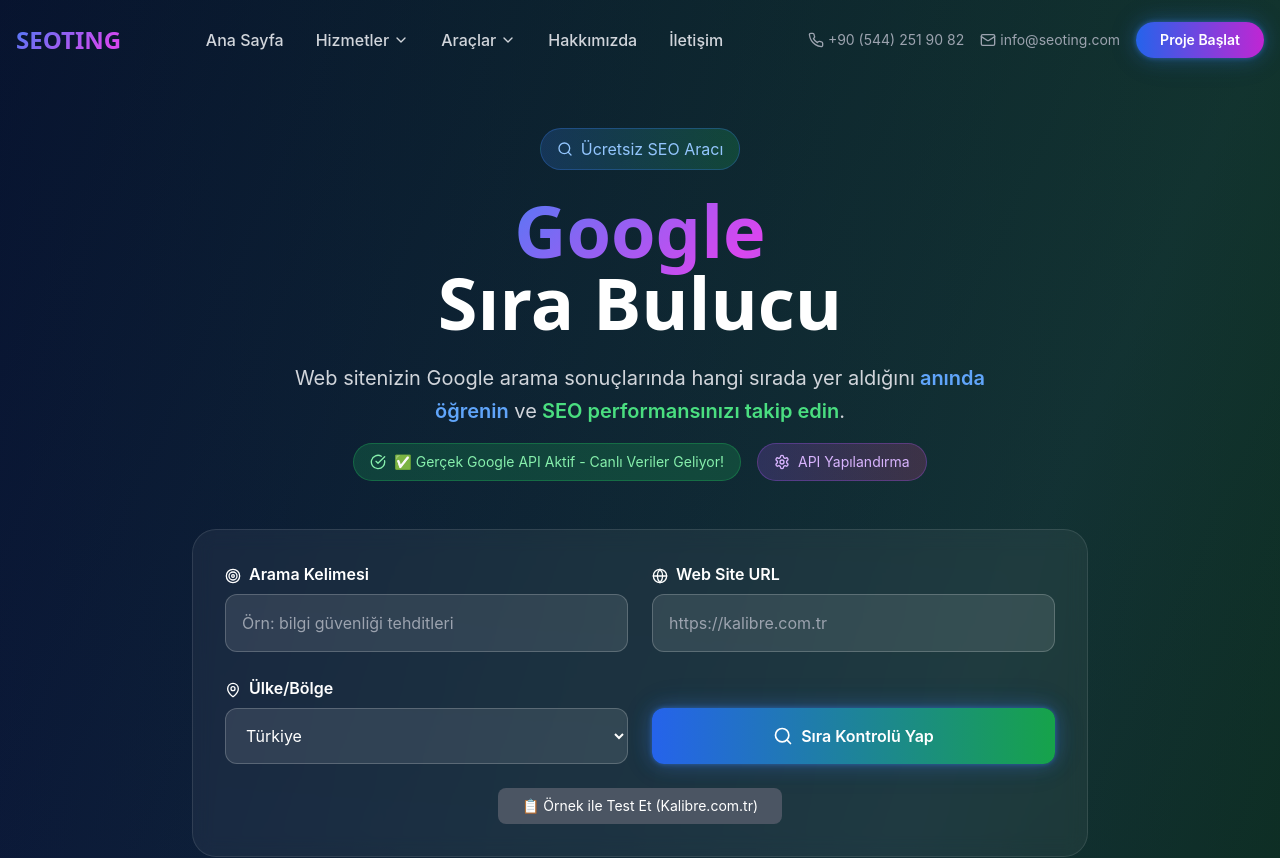
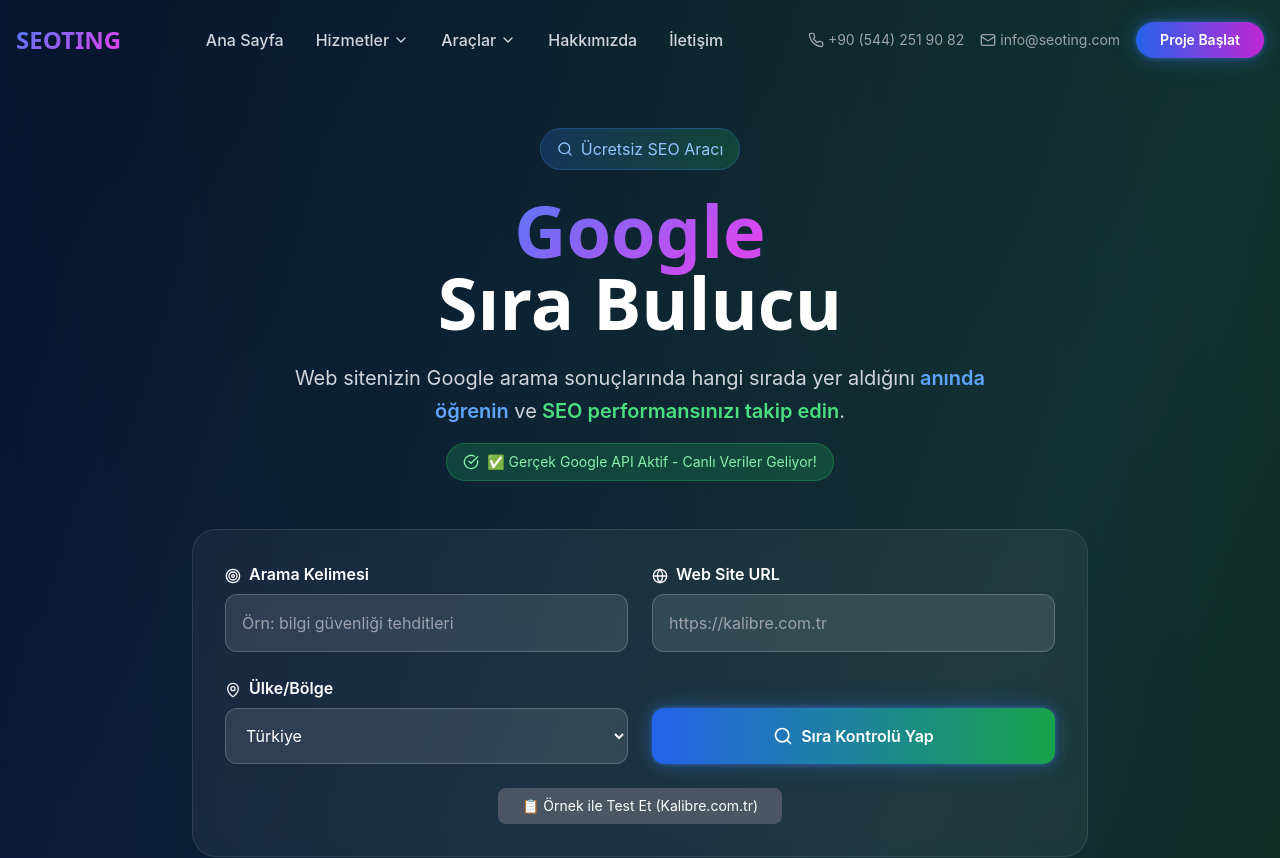
Before and after one commit to hamzahologlu/seoting-website, a Next.js app: page /google-sira-bulucu in a window 1280 px wide. Shown: the top 858 px of the page. Built offline with nearby package versions, Linux system fonts and the light colour scheme.

Commit message:
Remove API configuration button from Google Rank Checker page

```diff
--- a/src/app/google-sira-bulucu/page.tsx
+++ b/src/app/google-sira-bulucu/page.tsx
@@ -17,8 +17,7 @@
   Star,
   ArrowRight,
   Loader2,
-  MapPin,
-  Settings
+  MapPin
 } from 'lucide-react';
 
 interface RankResult {
@@ -143,21 +142,11 @@
               <span className="text-green-400 font-semibold"> SEO performansınızı takip edin</span>.
             </p>
 
-            <div className="flex flex-col sm:flex-row items-center justify-center gap-4">
+            <div className="flex justify-center">
               <div className="inline-flex items-center px-4 py-2 bg-green-500/20 rounded-full border border-green-500/30 text-green-300 text-sm">
                 <CheckCircle size={16} className="mr-2" />
                 ✅ Gerçek Google API Aktif - Canlı Veriler Geliyor!
               </div>
-
-              <motion.a
-                href="/google-sira-bulucu/api-setup"
-                whileHover={{ scale: 1.05 }}
-                whileTap={{ scale: 0.95 }}
-                className="inline-flex items-center px-4 py-2 bg-gradient-to-r from-purple-500/20 to-pink-500/20 rounded-full border border-purple-500/30 text-purple-300 text-sm hover:bg-purple-500/30 transition-colors"
-              >
-                <Settings size={16} className="mr-2" />
-                API Yapılandırma
-              </motion.a>
             </div>
           </motion.div>
 
```
